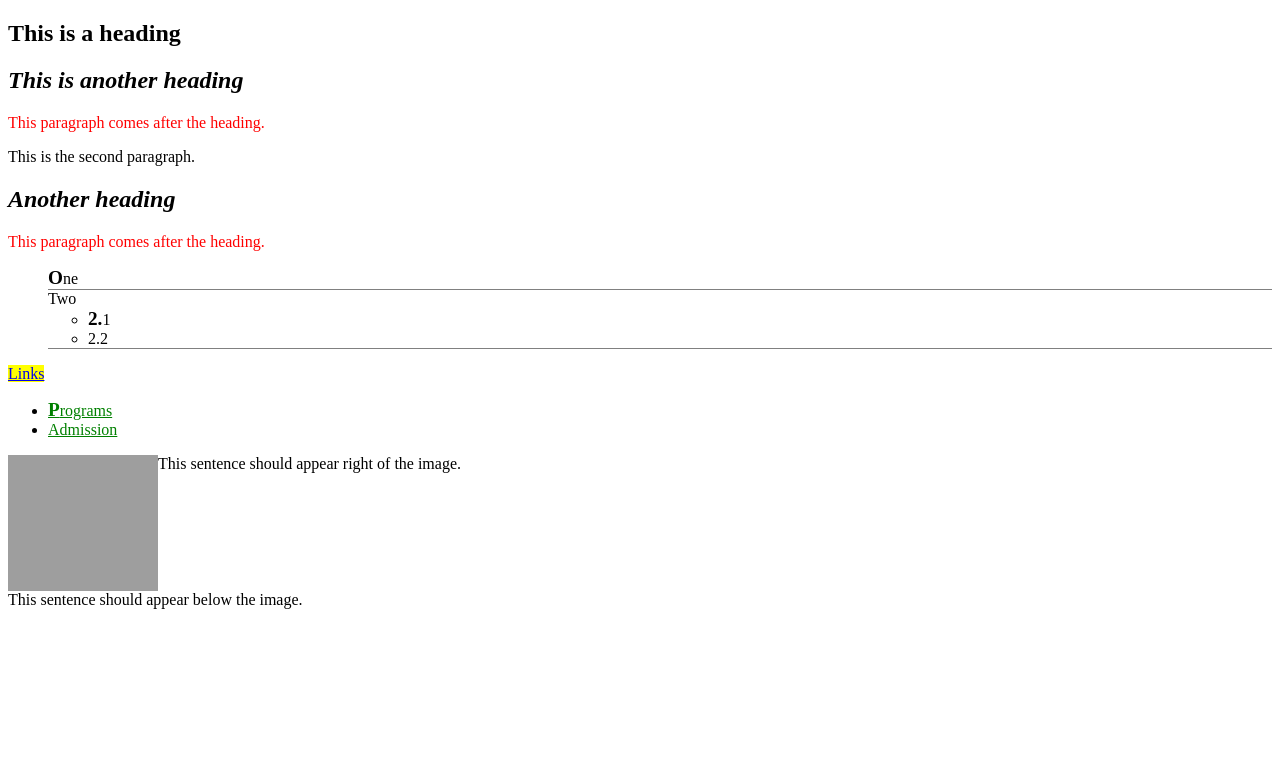
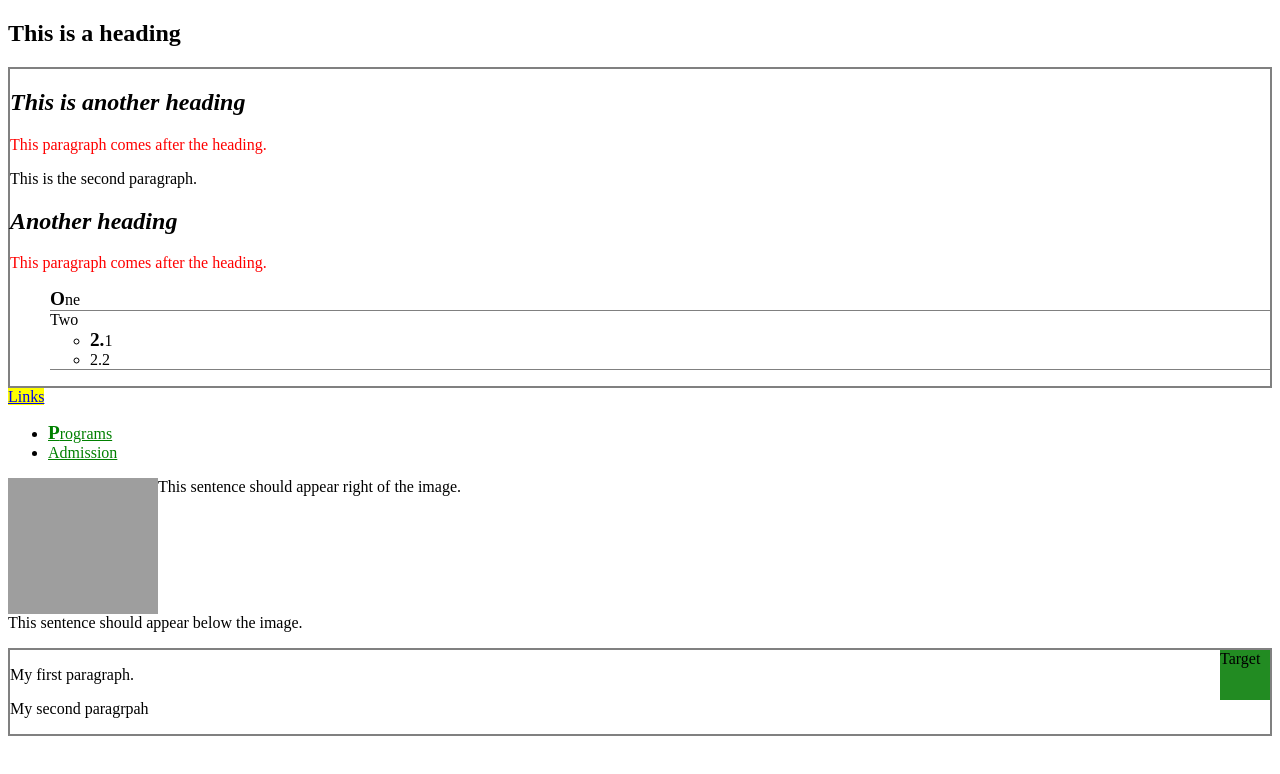
Before and after one commit to rcsuperiodelacruz/week6, a plain HTML site: page index.html in a window 1280 px wide. Drawn offline with Linux system fonts and the light colour scheme; grey boxes are pictures that could not be loaded.

Commit message:
css position practice

```diff
--- a/css/style.css
+++ b/css/style.css
@@ -39,3 +39,18 @@ img{
 .below{
     clear: left;
 }
+
+.target{
+width:50px;
+height:50px;
+background-color: forestgreen;
+position:absolute;
+top:0;
+right:0;
+}
+.container
+{
+border: 2px gray solid;
+position:relative;
+
+}
--- a/index.html
+++ b/index.html
@@ -34,6 +34,10 @@
         <img src="https://upload.wikimedia.org/wikipedia/commons/6/6f/BCIT_logo.svg" alt="BCIT logo" width="150"height="136">
         <p>This sentence should appear right of the image.</p>
         <p class="below"> This sentence should appear below the image.</p>
-
+        <div class="container">
+            <p>My first paragraph.</p>
+            <div class="target">Target</div>
+            <p>My second paragrpah</p>
+            </div>
     </body>
 </html>
```
